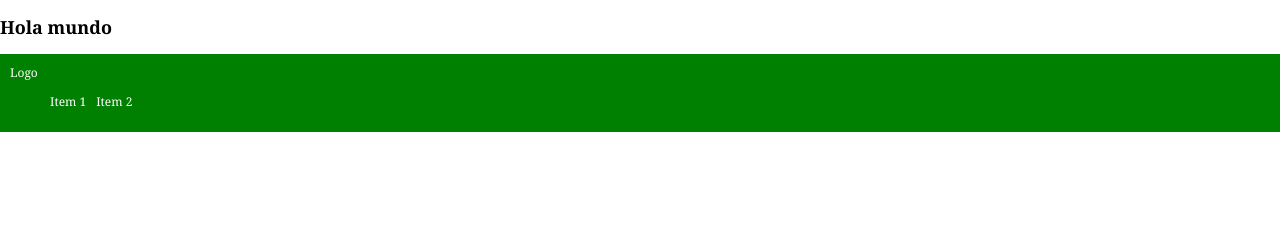
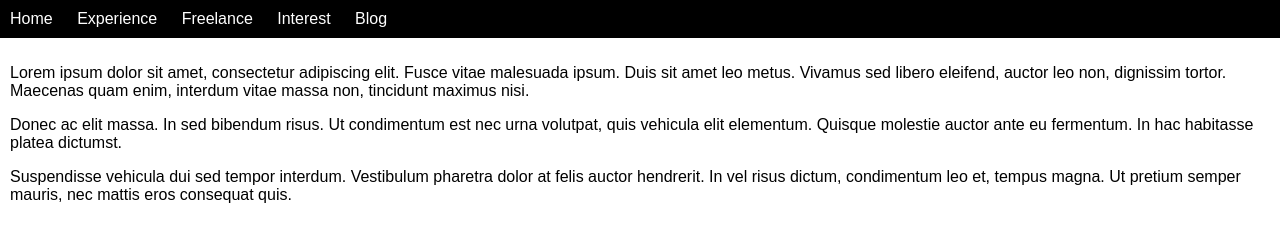
Before and after one commit to cvillegas/cvillegas.github.io, a plain HTML site: page index.html in a window 1280 px wide. Drawn offline with Linux system fonts and the light colour scheme.

Commit message:
hoja de estilo y hamburguer menu

```diff
--- a/css/style.css
+++ b/css/style.css
@@ -1,22 +1,67 @@
-html,body{
-    padding: 0px;
-    margin: 0px;
-    font-size: 12px;
-    font-family: Georgia, 'Times New Roman', Times, serif;
-}
+/* [ON BIG SCREEN] */
+/* Wrapper */
+#page-nav {
+    width: 100%;
+    background: #000;
+    /* If you want the navigation bar to stick on top
+    position: sticky;
+    top: 0;
+    */
+  }
 
-nav{
-    background-color: green;
+  /* Hide Hamburger */
+  #page-nav label, #hamburger {
+    display: none;
+  }
+
+  /* Menu Items */
+  #page-nav ul {
+    list-style-type: none;
+    margin: 0;
+    padding: 0;
+  }
+  #page-nav ul li {
+    display: inline-block;
     padding: 10px;
-    color: white;
-    justify-content: space-between;
-}
+    box-sizing: border-box;
+  }
+  #page-nav ul li a {
+    color: #fff;
+    text-decoration: none;
+  }
 
-nav ul{
-    display: flex;
-}
+  /* [ON SMALL SCREENS] */
+  @media screen and (max-width: 768px){
+    /* Show Hamburger */
+    #page-nav label {
+      display: inline-block;
+      color: #fff;
+      background: #a02620;
+      font-style: normal;
+      font-size: 1.2em;
+      padding: 10px;
+    }
 
-nav li {
-    padding-right: 10px;
-    list-style: none;
-}
+    /* Break down menu items into vertical */
+    #page-nav ul li {
+      display: block;
+    }
+    #page-nav ul li {
+      border-top: 1px solid #333;
+    }
+
+    /* Toggle show/hide menu on checkbox click */
+    #page-nav ul {
+      display: none;
+    }
+    #page-nav input:checked ~ ul {
+      display: block;
+    }
+  }
+
+  /* [DOES NOT MATTER] */
+  html, body {
+    padding: 0;
+    margin: 0;
+    font-family: arial, sans-serif;
+  }
--- a/index.html
+++ b/index.html
@@ -8,18 +8,43 @@
     <title>Cesar Villegas Ureta - GitHub Page</title>
 </head>
 <body>
-    <h2>Hola mundo</h2>
+    <!-- [NAVIGATION BAR] -->
+    <nav id="page-nav">
+            <!-- [THE HAMBURGER] -->
+            <label for="hamburger">&#9776;</label>
+            <input type="checkbox" id="hamburger"/>
 
-    <nav>
-        <div class="logo">Logo</div>
-        <div class="nav_options">
+            <!-- [MENU ITEMS] -->
             <ul>
-                <li>Item 1</li>
-                <li>Item 2</li>
+              <li><a href="index.html">Home</a></li>
+              <li><a href="experience.html">Experience</a></li>
+              <li><a href="freelance.html">Freelance</a></li>
+              <li><a href="interest.html">Interest</a></li>
+              <li><a href="https://www.slayerx.org/">Blog</a></li>
+            </ul>
+          </nav>
 
-            </ul>
-        </div>
-    </nav>
-    </nav>
-</body>
+          <!-- [REST OF YOUR PAGE] -->
+          <div id="page-contents" style="padding: 10px;">
+
+
+            <p>
+              Lorem ipsum dolor sit amet, consectetur adipiscing elit.
+              Fusce vitae malesuada ipsum. Duis sit amet leo metus.
+              Vivamus sed libero eleifend, auctor leo non, dignissim tortor.
+              Maecenas quam enim, interdum vitae massa non, tincidunt maximus nisi.
+            </p>
+            <p>
+              Donec ac elit massa. In sed bibendum risus.
+              Ut condimentum est nec urna volutpat, quis vehicula elit elementum.
+              Quisque molestie auctor ante eu fermentum.
+              In hac habitasse platea dictumst.
+            </p>
+            <p>
+              Suspendisse vehicula dui sed tempor interdum.
+              Vestibulum pharetra dolor at felis auctor hendrerit.
+              In vel risus dictum, condimentum leo et, tempus magna.
+              Ut pretium semper mauris, nec mattis eros consequat quis.
+            </p>
+          </div></body>
 </html>
```
